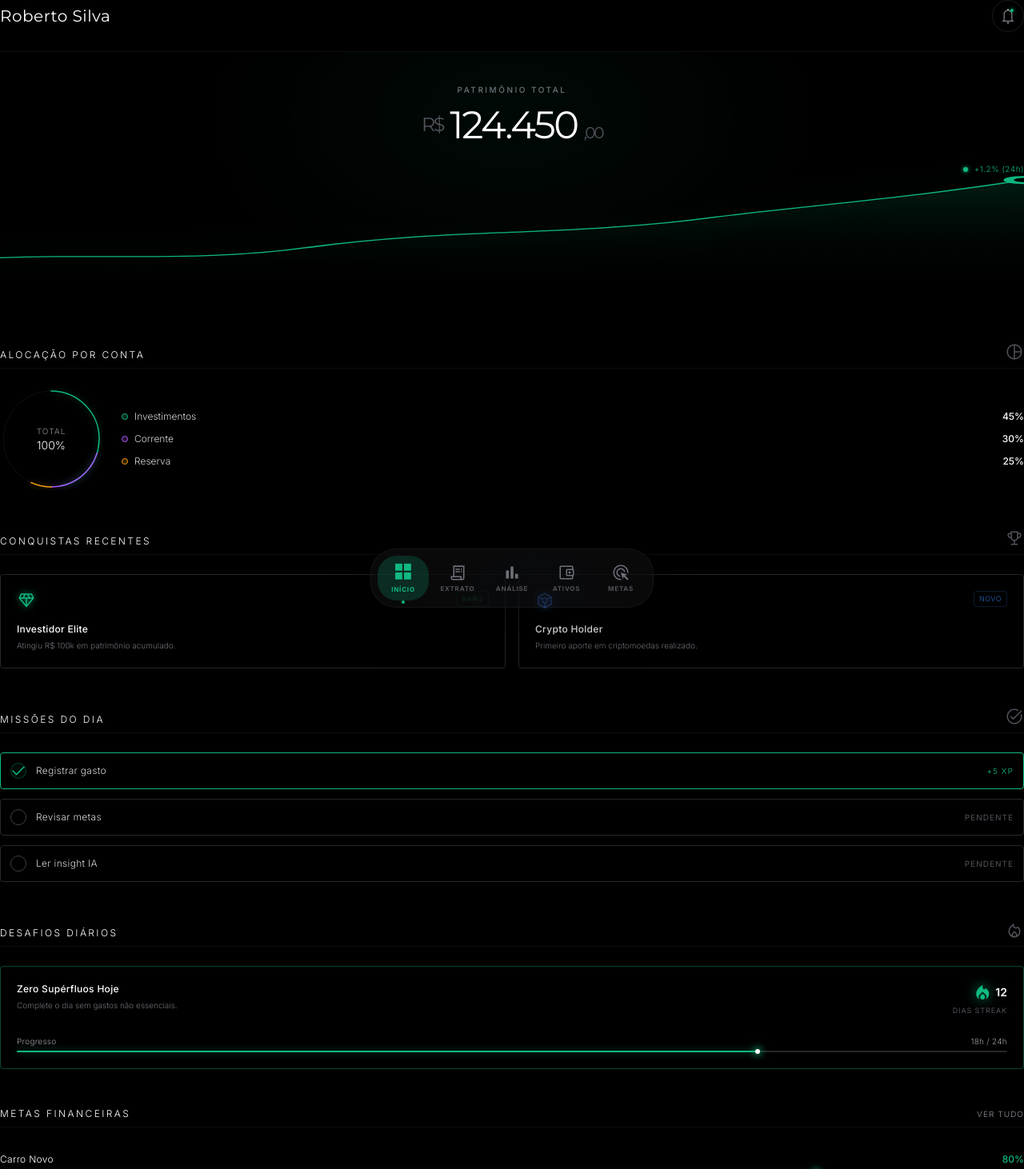
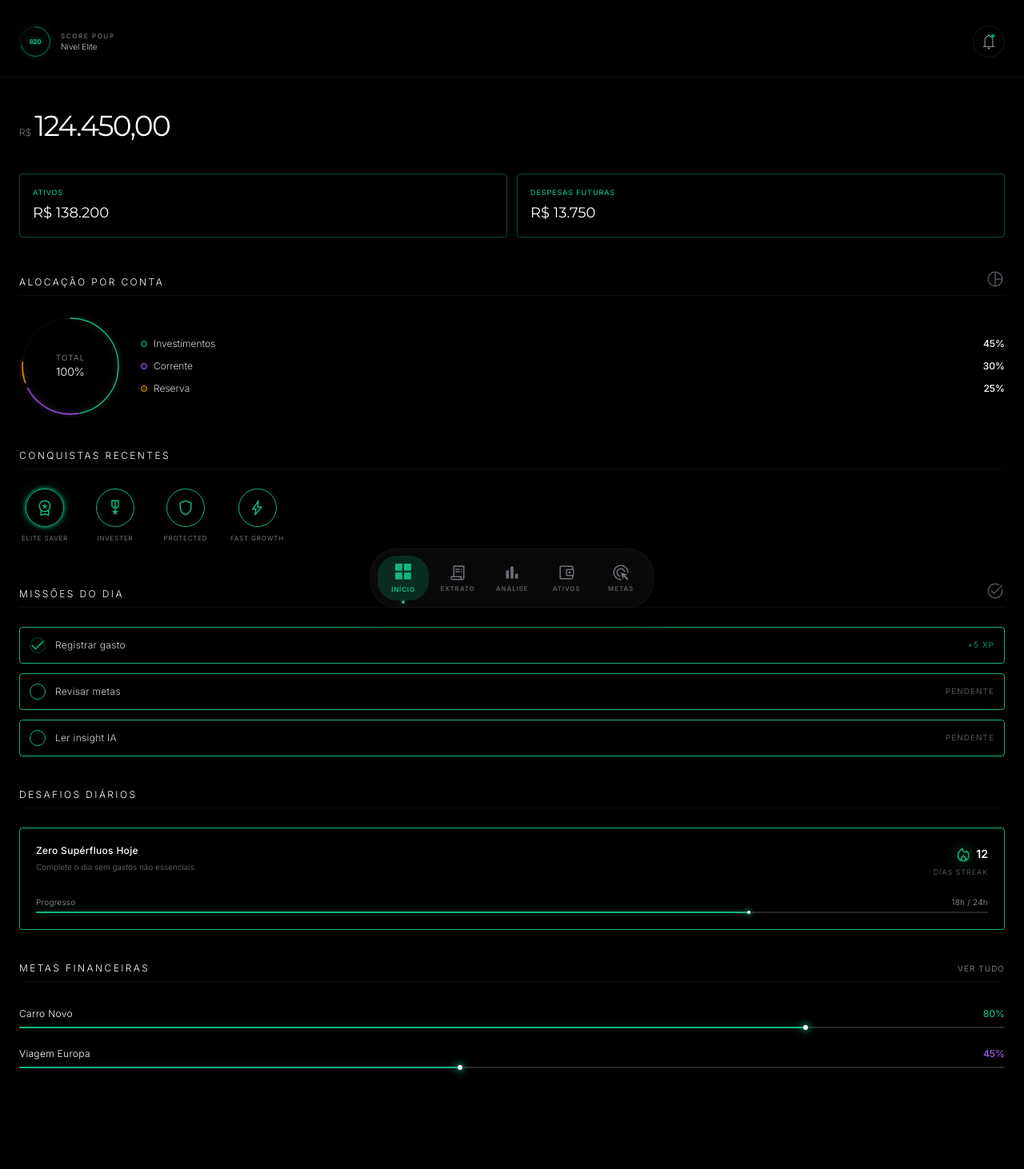
Before and after one commit to swamijunior346sj-commits/deploypoup, a React (Vite) app: page /dashboard in a window 1280 px wide. Shown: the part 8-1470 px from the top of the page at 80% size. Built offline with nearby package versions, Linux system fonts and the light colour scheme.

Commit message:
feat: Implement Dashboard page and foundational global styling.

```diff
--- a/src/index.css
+++ b/src/index.css
@@ -1,14 +1,16 @@
 @import "tailwindcss";
 
 @theme {
-  --color-primary: #10B981;
-  --color-secondary: #A855F7;
-  --color-background-dark: #000000;
-  --color-card-dark: #0A0A0A;
-  --color-gold: #FFD700;
-  --color-silver: #C0C0C0;
-  --color-bronze: #CD7F32;
-  --color-neon-green: #39FF14;
+  --color-primary: #0FB67F;
+  --color-primary-dark: #0A8F63;
+  --color-background-black: #000000;
+  --color-card-dark: #131418;
+  --color-card-thin: #0D0E10;
+  --color-border-gray: #2A2B30;
+  --color-accent-purple: #A855F7;
+  --color-accent-blue: #3B82F6;
+  --color-accent-gold: #F59E0B;
+  --color-gradient-green: #042017;
 
   --color-brand-bg: #000000;
   --color-brand-card: #0D0E10;
@@ -23,8 +25,8 @@
   --font-display: "Montserrat", sans-serif;
   --font-sans: "Inter", sans-serif;
 
-  --animate-pulse-glow: pulse-glow 2s cubic-bezier(0.4, 0, 0.6, 1) infinite;
-  --animate-shimmer: shimmer 3s infinite linear;
+  --animate-pulse-glow: pulse-glow-v2 2s ease-in-out infinite;
+  --animate-shimmer-path: shimmer-path 3s infinite linear;
   --animate-rotate-glow: rotate-glow 4s linear infinite;
   --animate-aura-breathe: aura-breathe 3s ease-in-out infinite;
   --animate-breathing: breathing 3s ease-in-out infinite;
@@ -55,6 +57,18 @@
   .no-scrollbar {
     -ms-overflow-style: none;
     scrollbar-width: none;
+  }
+
+  .thin-progress-bar {
+    @apply h-[2px] bg-zinc-800 rounded-full overflow-visible relative;
+  }
+
+  .thin-progress-fill {
+    @apply h-full bg-primary rounded-full relative;
+  }
+
+  .progress-tip-glow {
+    @apply absolute right-0 top-1/2 -translate-y-1/2 w-1.5 h-1.5 bg-white rounded-full shadow-[0_0_10px_2px_rgba(15,182,127,0.8)];
   }
 
   @keyframes levitate {
@@ -123,13 +137,31 @@
     }
   }
 
-  @keyframes shimmer {
+  @keyframes shimmer-path {
     0% {
-      transform: translateX(-150%);
+      stroke-dashoffset: 301.59;
+      opacity: 0;
+    }
+
+    50% {
+      opacity: 1;
     }
 
     100% {
-      transform: translateX(150%);
+      stroke-dashoffset: -301.59;
+      opacity: 0;
+    }
+  }
+
+  @keyframes pulse-glow-v2 {
+
+    0%,
+    100% {
+      filter: drop-shadow(0 0 2px rgba(15, 182, 127, 0.6));
+    }
+
+    50% {
+      filter: drop-shadow(0 0 8px rgba(15, 182, 127, 0.9));
     }
   }
 
--- a/src/pages/Dashboard.tsx
+++ b/src/pages/Dashboard.tsx
@@ -1,55 +1,57 @@
-import { useState } from 'react';
 import { useNavigate } from 'react-router-dom';
-import Header from '../components/Header';
-import Card from '../components/Card';
 
 export default function Dashboard() {
   const navigate = useNavigate();
-  const [timePeriod, setTimePeriod] = useState<'Dia' | 'Semana' | 'Mês' | 'Ano'>('Mês');
 
   return (
-    <div className="bg-background-black text-white font-sans flex flex-col overflow-x-hidden selection:bg-primary selection:text-black -mx-6 -mt-8">
+    <div className="bg-background-black text-white font-sans min-h-screen flex flex-col overflow-x-hidden selection:bg-primary selection:text-black">
       {/* Header specifically for dashboard matching the requested design */}
-      <header className="px-6 pt-10 pb-6 flex items-center justify-between bg-black/90 backdrop-blur-md z-40 border-b border-white/5">
-        <div className="flex items-center space-x-4 w-full justify-between">
-          <div className="flex-1">
-            <p className="text-xl font-display font-light text-white tracking-wide">Roberto Silva</p>
+      <header className="px-6 pt-10 pb-6 flex items-center justify-between sticky top-0 bg-background-black/90 backdrop-blur-md z-40 border-b border-white/5">
+        <div className="flex items-center justify-between w-full">
+          <div className="flex items-center gap-3">
+            <div className="relative w-10 h-10 flex-shrink-0 animate-pulse-glow">
+              <svg className="w-full h-full -rotate-90 transform" viewBox="0 0 100 100">
+                <circle className="text-zinc-900" cx="50" cy="50" fill="transparent" r="46" stroke="currentColor" strokeWidth="1.5"></circle>
+                <circle className="text-primary" cx="50" cy="50" fill="transparent" r="46" stroke="currentColor" strokeDasharray="289" strokeDashoffset="86" strokeLinecap="round" strokeWidth="1.5"></circle>
+                <circle className="text-white/40 animate-shimmer-path" cx="50" cy="50" fill="transparent" r="46" stroke="currentColor" strokeDasharray="40 249" strokeLinecap="round" strokeWidth="1.5"></circle>
+              </svg>
+              <div className="absolute inset-0 flex items-center justify-center">
+                <span className="text-[8px] font-bold text-primary tracking-tighter">820</span>
+              </div>
+            </div>
+            <div className="flex flex-col">
+              <span className="text-[8px] font-medium tracking-[0.2em] text-zinc-500 uppercase">Score POUP</span>
+              <span className="text-[10px] font-light text-zinc-300">Nível Elite</span>
+            </div>
           </div>
           <button onClick={() => navigate('/notifications')} className="w-10 h-10 rounded-full border border-white/10 flex items-center justify-center text-zinc-400 hover:text-white hover:border-white/30 transition-all relative">
             <span className="absolute top-2.5 right-3 w-1 h-1 bg-primary rounded-full animate-pulse shadow-[0_0_5px_theme('colors.primary'),_0_0_15px_rgba(15,182,127,0.3)]"></span>
-            <span className="material-symbols-outlined text-[20px]" style={{ fontVariationSettings: '"FILL" 0, "wght" 200' }}>notifications</span>
+            <span className="material-symbols-outlined text-[20px]" style={{ fontVariationSettings: "'FILL' 0, 'wght' 200" }}>notifications</span>
           </button>
         </div>
       </header>
 
-      <div className="flex-grow px-6 space-y-12 pb-16 pt-8">
-        <div className="relative flex flex-col items-center py-2">
-          {/* Radial gradient glow for header area */}
-          <div className="absolute inset-0 bg-[radial-gradient(circle,rgba(15,182,127,0.15)_0%,transparent_60%)] opacity-40 blur-3xl -top-20 h-64 w-full"></div>
-          <span className="text-[10px] font-medium tracking-[0.25em] text-zinc-500 uppercase mb-3">Patrimônio Total</span>
-          <h2 className="text-5xl font-display font-thin text-white tracking-tighter mb-10 z-10 flex items-baseline gap-2">
-            <span className="text-2xl font-extralight text-zinc-600 self-start mt-2">R$</span>
-            124.450
-            <span className="text-xl text-zinc-600 font-extralight">,00</span>
-          </h2>
-          <div className="w-full h-32 relative overflow-visible mb-6" onClick={() => navigate('/reports')}>
-            <svg className="w-full h-full overflow-visible" preserveAspectRatio="none" viewBox="0 0 100 50">
-              <defs>
-                <linearGradient id="gradientArea" x1="0" x2="0" y1="0" y2="1">
-                  <stop offset="0%" stopColor="#0FB67F" stopOpacity="0.15"></stop>
-                  <stop offset="100%" stopColor="#042017" stopOpacity="0.01"></stop>
-                </linearGradient>
-              </defs>
-              <path d="M0 40 C 10 38, 20 42, 30 35 C 45 25, 55 30, 70 20 C 80 14, 90 10, 100 2 L 100 50 H 0 Z" fill="url(#gradientArea)" stroke="none"></path>
-              <path className="drop-shadow-[0_0_6px_rgba(15,182,127,0.4)]" d="M0 40 C 10 38, 20 42, 30 35 C 45 25, 55 30, 70 20 C 80 14, 90 10, 100 2" fill="none" stroke="#0FB67F" strokeLinecap="round" strokeWidth="0.5"></path>
-              <circle cx="100" cy="2" fill="#000000" r="1.5" stroke="#0FB67F" strokeWidth="1"></circle>
-            </svg>
-            <div className="absolute -top-4 right-0 flex items-center gap-2">
-              <div className="w-1.5 h-1.5 rounded-full bg-primary shadow-[0_0_5px_theme('colors.primary'),_0_0_15px_rgba(15,182,127,0.3)]"></div>
-              <span className="text-[10px] text-primary tracking-wider font-light">+1.2% (24h)</span>
+      <main className="flex-grow px-6 space-y-10 pb-16 pt-8">
+        <section className="relative">
+          <div className="flex flex-col space-y-8">
+            <div className="flex flex-col items-start py-2">
+              <div className="flex items-baseline gap-1">
+                <span className="text-xs font-light text-zinc-500">R$</span>
+                <span className="text-4xl font-display font-thin text-white tracking-tighter">124.450,00</span>
+              </div>
+            </div>
+            <div className="grid grid-cols-2 gap-3">
+              <div onClick={() => navigate('/reports')} className="border border-primary/40 bg-transparent rounded-sm p-4 flex flex-col gap-1 transition-all hover:border-primary cursor-pointer">
+                <span className="text-[9px] font-medium tracking-widest text-primary uppercase">Ativos</span>
+                <span className="text-lg font-display font-light text-white">R$ 138.200</span>
+              </div>
+              <div onClick={() => navigate('/reports')} className="border border-primary/40 bg-transparent rounded-sm p-4 flex flex-col gap-1 transition-all hover:border-primary cursor-pointer">
+                <span className="text-[9px] font-medium tracking-widest text-primary uppercase">Despesas Futuras</span>
+                <span className="text-lg font-display font-light text-white">R$ 13.750</span>
+              </div>
             </div>
           </div>
-        </div>
+        </section>
 
         <section className="space-y-6">
           <div className="flex justify-between items-end border-b border-white/5 pb-2">
@@ -61,8 +63,8 @@ export default function Dashboard() {
               <svg className="w-full h-full transform -rotate-90">
                 <circle cx="64" cy="64" fill="none" r="60" stroke="#1c1c1c" strokeWidth="0.5"></circle>
                 <circle className="drop-shadow-[0_0_4px_rgba(15,182,127,0.5)]" cx="64" cy="64" fill="none" r="60" stroke="#0FB67F" strokeDasharray="376" strokeDashoffset="200" strokeLinecap="round" strokeWidth="1.5"></circle>
-                <circle className="drop-shadow-[0_0_4px_rgba(168,85,247,0.5)] transform -scale-x-100 origin-center" cx="64" cy="64" fill="none" r="60" stroke="#A855F7" strokeDasharray="376" strokeDashoffset="300" strokeLinecap="round" strokeWidth="1.5"></circle>
-                <circle className="drop-shadow-[0_0_4px_rgba(245,158,11,0.5)] transform rotate-180 origin-center" cx="64" cy="64" fill="none" r="60" stroke="#F59E0B" strokeDasharray="376" strokeDashoffset="350" strokeLinecap="round" strokeWidth="1.5"></circle>
+                <circle className="drop-shadow-[0_0_4px_rgba(168,85,247,0.5)] transform rotate-[170deg] origin-center" cx="64" cy="64" fill="none" r="60" stroke="#A855F7" strokeDasharray="376" strokeDashoffset="300" strokeLinecap="round" strokeWidth="1.5"></circle>
+                <circle className="drop-shadow-[0_0_4px_rgba(245,158,11,0.5)] transform rotate-[250deg] origin-center" cx="64" cy="64" fill="none" r="60" stroke="#F59E0B" strokeDasharray="376" strokeDashoffset="350" strokeLinecap="round" strokeWidth="1.5"></circle>
               </svg>
               <div className="absolute inset-0 flex flex-col items-center justify-center">
                 <span className="text-[10px] text-zinc-500 uppercase tracking-widest">Total</span>
@@ -79,14 +81,14 @@ export default function Dashboard() {
               </div>
               <div className="flex items-center justify-between text-xs">
                 <div className="flex items-center gap-2">
-                  <div className="w-2 h-2 rounded-full border border-[#A855F7] bg-[#A855F7]/20"></div>
+                  <div className="w-2 h-2 rounded-full border border-accent-purple bg-accent-purple/20"></div>
                   <span className="text-zinc-300 font-light">Corrente</span>
                 </div>
                 <span className="text-white font-medium">30%</span>
               </div>
               <div className="flex items-center justify-between text-xs">
                 <div className="flex items-center gap-2">
-                  <div className="w-2 h-2 rounded-full border border-[#F59E0B] bg-[#F59E0B]/20"></div>
+                  <div className="w-2 h-2 rounded-full border border-accent-gold bg-accent-gold/20"></div>
                   <span className="text-zinc-300 font-light">Reserva</span>
                 </div>
                 <span className="text-white font-medium">25%</span>
@@ -95,27 +97,34 @@ export default function Dashboard() {
           </div>
         </section>
 
-        <section className="space-y-6">
+        <section className="space-y-4">
           <div className="flex justify-between items-end border-b border-white/5 pb-2">
             <h3 className="text-xs font-light tracking-[0.2em] text-white uppercase">Conquistas Recentes</h3>
-            <span className="material-symbols-outlined text-zinc-600 text-sm">emoji_events</span>
           </div>
-          <div className="grid grid-cols-2 gap-4">
-            <div className="bg-black border border-zinc-800 rounded-sm p-5 relative group transition-colors hover:border-zinc-700">
-              <div className="flex justify-between items-start mb-4">
-                <span className="material-symbols-outlined text-primary text-2xl font-light drop-shadow-[0_0_5px_rgba(15,182,127,0.8)]">diamond</span>
-                <span className="text-[9px] text-primary/60 border border-primary/20 px-1.5 py-0.5 rounded uppercase tracking-wider">Raro</span>
+          <div className="flex items-center gap-6 overflow-x-auto no-scrollbar py-2">
+            <div className="flex flex-col items-center gap-2 min-w-[64px]">
+              <div className="w-12 h-12 rounded-full border border-primary flex items-center justify-center shadow-[0_0_5px_theme('colors.primary'),_0_0_15px_rgba(15,182,127,0.3)]">
+                <span className="material-symbols-outlined text-primary text-2xl">workspace_premium</span>
               </div>
-              <h4 className="text-xs font-medium text-white mb-1 tracking-wide">Investidor Elite</h4>
-              <p className="text-[10px] text-zinc-500 font-light leading-relaxed">Atingiu R$ 100k em patrimônio acumulado.</p>
+              <span className="text-[8px] text-zinc-500 uppercase tracking-widest text-center">Elite Saver</span>
             </div>
-            <div className="bg-black border border-zinc-800 rounded-sm p-5 relative group transition-colors hover:border-zinc-700">
-              <div className="flex justify-between items-start mb-4">
-                <span className="material-symbols-outlined text-[#3B82F6] text-2xl font-light drop-shadow-[0_0_5px_rgba(59,130,246,0.8)]">token</span>
-                <span className="text-[9px] text-[#3B82F6]/60 border border-[#3B82F6]/20 px-1.5 py-0.5 rounded uppercase tracking-wider">Novo</span>
+            <div className="flex flex-col items-center gap-2 min-w-[64px]">
+              <div className="w-12 h-12 rounded-full border border-primary flex items-center justify-center">
+                <span className="material-symbols-outlined text-primary text-2xl">military_tech</span>
               </div>
-              <h4 className="text-xs font-medium text-white mb-1 tracking-wide">Crypto Holder</h4>
-              <p className="text-[10px] text-zinc-500 font-light leading-relaxed">Primeiro aporte em criptomoedas realizado.</p>
+              <span className="text-[8px] text-zinc-500 uppercase tracking-widest text-center">Invester</span>
+            </div>
+            <div className="flex flex-col items-center gap-2 min-w-[64px]">
+              <div className="w-12 h-12 rounded-full border border-primary flex items-center justify-center">
+                <span className="material-symbols-outlined text-primary text-2xl">shield</span>
+              </div>
+              <span className="text-[8px] text-zinc-500 uppercase tracking-widest text-center">Protected</span>
+            </div>
+            <div className="flex flex-col items-center gap-2 min-w-[64px]">
+              <div className="w-12 h-12 rounded-full border border-primary flex items-center justify-center">
+                <span className="material-symbols-outlined text-primary text-2xl">bolt</span>
+              </div>
+              <span className="text-[8px] text-zinc-500 uppercase tracking-widest text-center">Fast Growth</span>
             </div>
           </div>
         </section>
@@ -126,7 +135,7 @@ export default function Dashboard() {
             <span className="material-symbols-outlined text-zinc-600 text-sm">task_alt</span>
           </div>
           <div className="space-y-3">
-            <div className="bg-transparent border border-primary rounded-sm p-3 flex items-center justify-between group transition-all hover:bg-white/5" onClick={() => navigate('/transactions')}>
+            <div onClick={() => navigate('/new-transaction')} className="bg-transparent border border-primary rounded-sm p-3 flex items-center justify-between group transition-all hover:bg-white/5 cursor-pointer">
               <div className="flex items-center gap-3">
                 <div className="w-5 h-5 rounded-full border border-primary/30 flex items-center justify-center bg-primary/5">
                   <span className="material-symbols-outlined text-primary text-[14px]">check</span>
@@ -135,13 +144,13 @@ export default function Dashboard() {
               </div>
               <span className="text-[10px] text-primary tracking-widest uppercase opacity-80">+5 XP</span>
             </div>
-            <div className="bg-transparent border border-zinc-800 rounded-sm p-3 flex items-center justify-between group transition-all hover:bg-white/5" onClick={() => navigate('/goals')}>
-              <div className="w-5 h-5 rounded-full border border-zinc-700 flex items-center justify-center"></div>
+            <div onClick={() => navigate('/goals')} className="bg-transparent border border-primary rounded-sm p-3 flex items-center justify-between group transition-all hover:bg-white/5 cursor-pointer">
+              <div className="w-5 h-5 rounded-full border border-primary flex items-center justify-center"></div>
               <span className="text-xs font-light text-zinc-300 tracking-wide flex-1 ml-3">Revisar metas</span>
               <span className="text-[10px] text-zinc-600 tracking-widest uppercase">Pendente</span>
             </div>
-            <div className="bg-transparent border border-zinc-800 rounded-sm p-3 flex items-center justify-between group transition-all hover:bg-white/5" onClick={() => navigate('/reports')}>
-              <div className="w-5 h-5 rounded-full border border-zinc-700 flex items-center justify-center"></div>
+            <div onClick={() => navigate('/ai-assistant')} className="bg-transparent border border-primary rounded-sm p-3 flex items-center justify-between group transition-all hover:bg-white/5 cursor-pointer">
+              <div className="w-5 h-5 rounded-full border border-primary flex items-center justify-center"></div>
               <span className="text-xs font-light text-zinc-300 tracking-wide flex-1 ml-3">Ler insight IA</span>
               <span className="text-[10px] text-zinc-600 tracking-widest uppercase">Pendente</span>
             </div>
@@ -151,9 +160,8 @@ export default function Dashboard() {
         <section className="space-y-6">
           <div className="flex justify-between items-end border-b border-white/5 pb-2">
             <h3 className="text-xs font-light tracking-[0.2em] text-white uppercase">Desafios Diários</h3>
-            <span className="material-symbols-outlined text-zinc-600 text-sm">local_fire_department</span>
           </div>
-          <div className="bg-transparent border border-primary/40 rounded-sm p-5 relative overflow-hidden">
+          <div className="bg-transparent border border-primary rounded-sm p-5 relative overflow-hidden">
             <div className="flex justify-between items-start mb-6">
               <div>
                 <h4 className="text-xs font-medium text-white mb-1 tracking-wide">Zero Supérfluos Hoje</h4>
@@ -161,7 +169,7 @@ export default function Dashboard() {
               </div>
               <div className="flex flex-col items-end">
                 <div className="flex items-center gap-1 mb-1">
-                  <span className="material-symbols-outlined text-primary text-lg drop-shadow-[0_0_8px_rgba(15,182,127,0.8)]" style={{ fontVariationSettings: '"FILL" 1' }}>local_fire_department</span>
+                  <span className="material-symbols-outlined text-primary text-lg drop-shadow-[0_0_8px_rgba(15,182,127,0.8)]">local_fire_department</span>
                   <span className="text-sm font-semibold text-white">12</span>
                 </div>
                 <span className="text-[9px] text-zinc-600 uppercase tracking-widest">Dias Streak</span>
@@ -172,9 +180,9 @@ export default function Dashboard() {
                 <span>Progresso</span>
                 <span>18h / 24h</span>
               </div>
-              <div className="h-[2px] bg-zinc-800 rounded-full overflow-visible relative">
-                <div className="h-full bg-primary rounded-full relative w-[75%] shadow-[0_0_8px_rgba(15,182,127,0.6)]">
-                  <div className="absolute right-0 top-1/2 -translate-y-1/2 w-1.5 h-1.5 bg-white rounded-full shadow-[0_0_10px_2px_rgba(15,182,127,0.8)]"></div>
+              <div className="thin-progress-bar bg-zinc-900 h-[1px]">
+                <div className="thin-progress-fill w-[75%] h-[1px] shadow-[0_0_8px_rgba(15,182,127,0.6)]">
+                  <div className="absolute right-0 top-1/2 -translate-y-1/2 w-1 h-1 bg-white rounded-full shadow-[0_0_6px_1px_rgba(15,182,127,0.9)]"></div>
                 </div>
               </div>
             </div>
@@ -192,50 +200,27 @@ export default function Dashboard() {
                 <span className="text-white font-light tracking-wide">Carro Novo</span>
                 <span className="text-primary font-medium">80%</span>
               </div>
-              <div className="h-[2px] bg-zinc-800 rounded-full flex items-center">
-                <div className="h-full bg-primary rounded-full relative w-[80%] shadow-[0_0_8px_rgba(15,182,127,0.4)]">
-                  <div className="absolute right-0 top-1/2 -translate-y-1/2 w-1.5 h-1.5 bg-white rounded-full shadow-[0_0_10px_2px_rgba(15,182,127,0.8)]"></div>
+              <div className="thin-progress-bar">
+                <div className="thin-progress-fill w-[80%] shadow-[0_0_8px_rgba(15,182,127,0.4)]">
+                  <div className="progress-tip-glow"></div>
                 </div>
-              </div>
-              <div className="flex justify-between text-[9px] text-zinc-600 font-light tracking-wide pt-0.5">
-                <span>R$ 80k</span>
-                <span>Meta: R$ 100k</span>
               </div>
             </div>
             <div className="space-y-2" onClick={() => navigate('/goals')}>
               <div className="flex justify-between items-end text-xs">
                 <span className="text-white font-light tracking-wide">Viagem Europa</span>
-                <span className="text-[#A855F7] font-medium">45%</span>
+                <span className="text-accent-purple font-medium">45%</span>
               </div>
-              <div className="h-[2px] bg-zinc-800 rounded-full flex items-center">
-                <div className="h-full bg-[#A855F7] rounded-full relative w-[45%] shadow-[0_0_8px_rgba(168,85,247,0.4)]">
-                  <div className="absolute right-0 top-1/2 -translate-y-1/2 w-1.5 h-1.5 bg-white rounded-full shadow-[0_0_10px_2px_rgba(168,85,247,0.8)]"></div>
+              <div className="thin-progress-bar">
+                <div className="thin-progress-fill w-[45%] bg-accent-purple shadow-[0_0_8px_rgba(168,85,247,0.4)]">
+                  <div className="progress-tip-glow bg-white shadow-[0_0_10px_2px_rgba(168,85,247,0.8)]"></div>
                 </div>
-              </div>
-              <div className="flex justify-between text-[9px] text-zinc-600 font-light tracking-wide pt-0.5">
-                <span>R$ 13.5k</span>
-                <span>Meta: R$ 30k</span>
-              </div>
-            </div>
-            <div className="space-y-2" onClick={() => navigate('/goals')}>
-              <div className="flex justify-between items-end text-xs">
-                <span className="text-white font-light tracking-wide">Aposentadoria</span>
-                <span className="text-[#3B82F6] font-medium">12%</span>
-              </div>
-              <div className="h-[2px] bg-zinc-800 rounded-full flex items-center">
-                <div className="h-full bg-[#3B82F6] rounded-full relative w-[12%] shadow-[0_0_8px_rgba(59,130,246,0.4)]">
-                  <div className="absolute right-0 top-1/2 -translate-y-1/2 w-1.5 h-1.5 bg-white rounded-full shadow-[0_0_10px_2px_rgba(59,130,246,0.8)]"></div>
-                </div>
-              </div>
-              <div className="flex justify-between text-[9px] text-zinc-600 font-light tracking-wide pt-0.5">
-                <span>R$ 120k</span>
-                <span>Meta: R$ 1M</span>
               </div>
             </div>
           </div>
         </section>
-
-      </div>
+        <div className="h-24"></div>
+      </main>
     </div>
   );
 }
```
